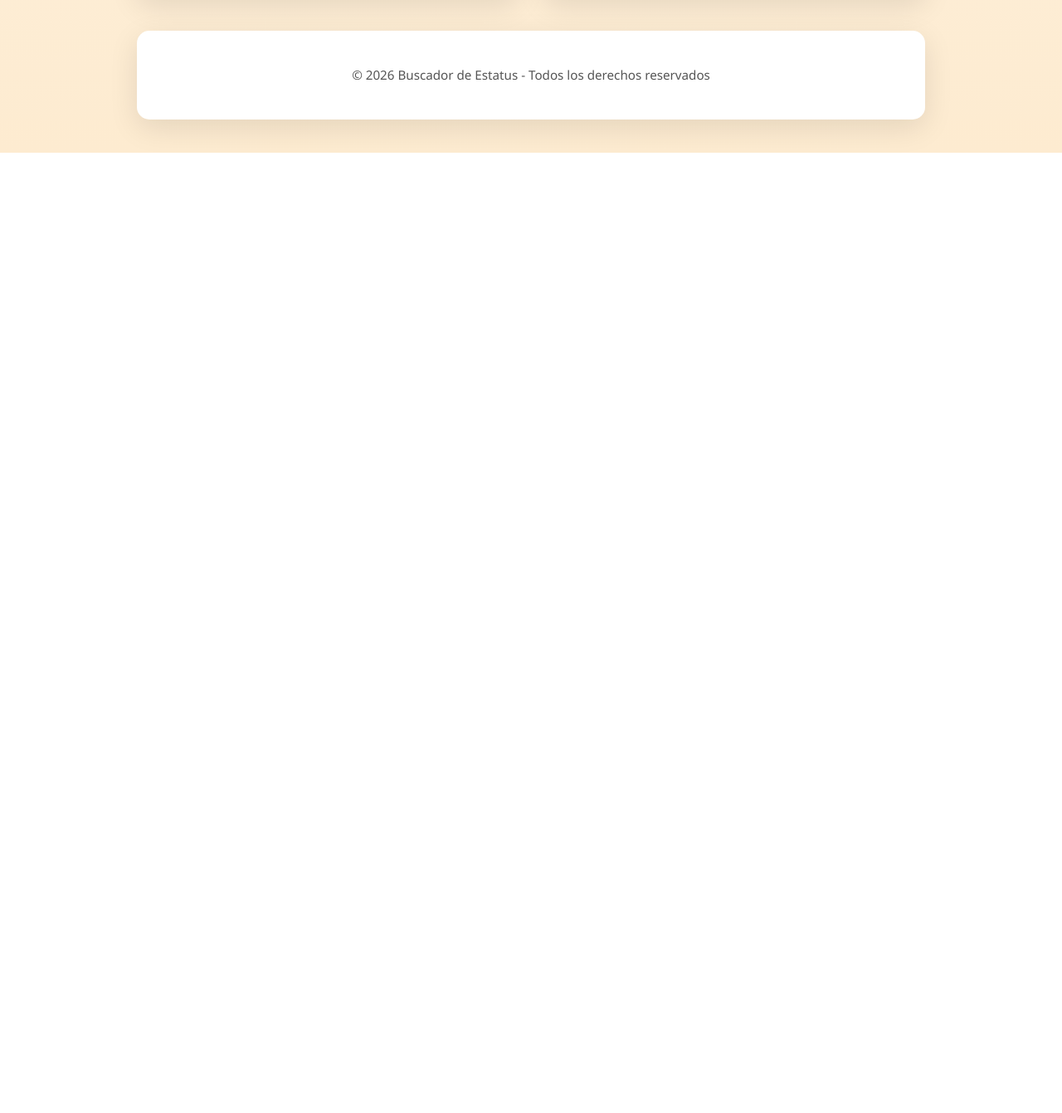
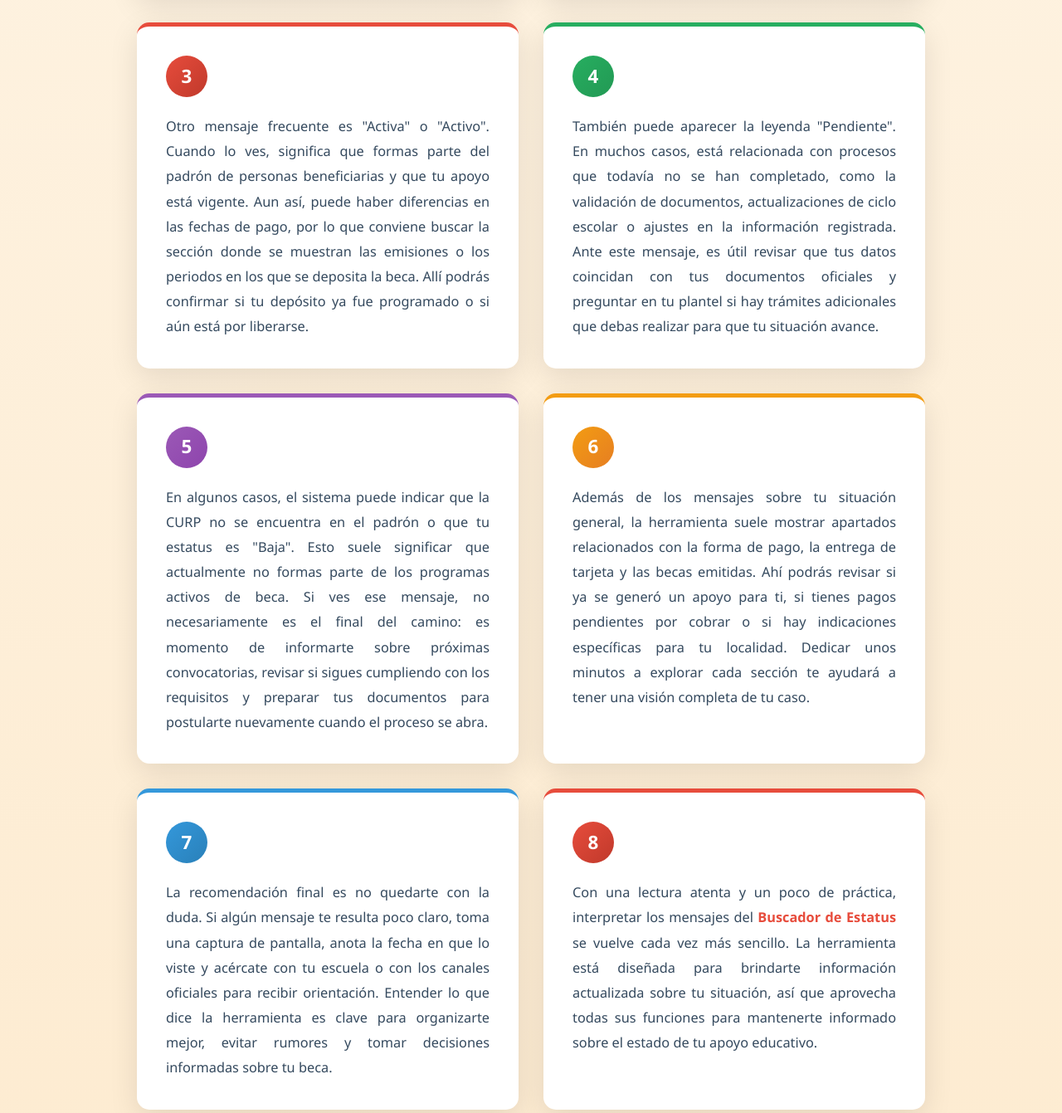
Before and after one commit to pandytech/the-application, a plain HTML site: page index.html in a window 1280 px wide. Shown: the part 862-2203 px from the top of the page at 83% size. Before the commit the page ends 1046 px from the top, so only its background shows below. Drawn offline with Linux system fonts and the light colour scheme.

Commit message:
Update index.html

```diff
--- a/index.html
+++ b/index.html
@@ -3,7 +3,6 @@
 <head>
 <meta charset="UTF-8">
 <meta name="viewport" content="width=device-width, initial-scale=1.0">
-
 <!-- Primary Meta Tags -->
 <meta name="title" content="Guía fácil de mensajes del Buscador de Estatus">
 <meta name="description" content="Aprende a interpretar los mensajes del Buscador de Estatus de Becas Benito Juárez con una guía sencilla, ejemplos claros y consejos para dar seguimiento.">
@@ -17,7 +16,6 @@
 <meta name="google-site-verification" content="fPrEigyQ8v6JtxtE5Btq-yc8DLDcAZE5akdy5ZY0cMw" />
 <!-- Canonical URL -->
 <link rel="canonical" href="https://the-application.onrender.com/">
-
 <!-- Open Graph Meta Tags -->
 <meta property="og:title" content="Guía fácil de mensajes del Buscador de Estatus">
 <meta property="og:description" content="Aprende a interpretar los mensajes del Buscador de Estatus de Becas Benito Juárez con una guía sencilla, ejemplos claros y consejos para dar seguimiento.">
@@ -36,7 +34,6 @@
 <meta property="article:tag" content="Mensajes">
 <meta property="article:tag" content="Guía">
 <meta property="article:tag" content="Buscador">
-
 <!-- Twitter Card Meta Tags -->
 <meta name="twitter:card" content="summary_large_image">
 <meta name="twitter:site" content="@BuscadorEstatus">
@@ -46,7 +43,6 @@
 <meta name="twitter:image" content="https://the-application.onrender.com/mensajes-guia.jpg">
 <meta name="twitter:image:alt" content="Guía Mensajes Buscador">
 <meta name="twitter:url" content="https://the-application.onrender.com/">
-
 <!-- Schema.org Structured Data -->
 <script type="application/ld+json">
 {
@@ -84,16 +80,13 @@
 }
 }
 </script>
-
 <title>Guía fácil de mensajes del Buscador de Estatus</title>
-
 <style>
 * {
 margin: 0;
 padding: 0;
 box-sizing: border-box;
 }
-
 body {
 font-family: 'Segoe UI', Tahoma, Geneva, Verdana, sans-serif;
 line-height: 1.8;
@@ -102,12 +95,10 @@
 min-height: 100vh;
 padding: 40px 20px;
 }
-
 .message-container {
 max-width: 950px;
 margin: 0 auto;
 }
-
 .message-header {
 background: white;
 border-radius: 20px;
@@ -116,14 +107,12 @@
 box-shadow: 0 15px 50px rgba(0, 0, 0, 0.1);
 text-align: center;
 }
-
 .chat-icon {
 width: 90px;
 height: 90px;
 margin: 0 auto 25px;
 position: relative;
 }
-
 .chat-bubble {
 position: absolute;
 background: linear-gradient(135deg, #f39c12 0%, #e67e22 100%);
@@ -138,7 +127,6 @@
 font-size: 1.8em;
 color: white;
 }
-
 .chat-bubble::after {
 content: "";
 position: absolute;
@@ -149,7 +137,6 @@
 bottom: -8px;
 left: 15px;
 }
-
 .chat-bubble-2 {
 position: absolute;
 background: linear-gradient(135deg, #3498db 0%, #2980b9 100%);
@@ -164,7 +151,6 @@
 font-size: 1.4em;
 color: white;
 }
-
 .chat-bubble-2::after {
 content: "";
 position: absolute;
@@ -175,14 +161,12 @@
 top: -6px;
 right: 10px;
 }
-
 h1 {
 font-size: 2.3em;
 color: #2c3e50;
 margin-bottom: 15px;
 font-weight: 700;
 }
-
 .header-subtitle {
 font-size: 1.05em;
 color: #7f8c8d;
@@ -190,14 +174,12 @@
 margin: 0 auto;
 line-height: 1.7;
 }
-
 .messages-grid {
 display: grid;
 grid-template-columns: 1fr 1fr;
 gap: 30px;
 margin-bottom: 40px;
 }
-
 .message-card {
 background: white;
 border-radius: 15px;
@@ -207,16 +189,31 @@
 transition: all 0.3s ease;
 position: relative;
 }
-
 .message-card:nth-child(2) {
 border-top-color: #3498db;
 }
-
+.message-card:nth-child(3) {
+border-top-color: #e74c3c;
+}
+.message-card:nth-child(4) {
+border-top-color: #27ae60;
+}
+.message-card:nth-child(5) {
+border-top-color: #9b59b6;
+}
+.message-card:nth-child(6) {
+border-top-color: #f39c12;
+}
+.message-card:nth-child(7) {
+border-top-color: #3498db;
+}
+.message-card:nth-child(8) {
+border-top-color: #e74c3c;
+}
 .message-card:hover {
 transform: translateY(-8px);
 box-shadow: 0 20px 50px rgba(0, 0, 0, 0.15);
 }
-
 .message-number {
 display: inline-block;
 width: 50px;
@@ -231,11 +228,27 @@
 font-size: 1.4em;
 margin-bottom: 20px;
 }
-
 .message-card:nth-child(2) .message-number {
 background: linear-gradient(135deg, #3498db 0%, #2980b9 100%);
 }
-
+.message-card:nth-child(3) .message-number {
+background: linear-gradient(135deg, #e74c3c 0%, #c0392b 100%);
+}
+.message-card:nth-child(4) .message-number {
+background: linear-gradient(135deg, #27ae60 0%, #229954 100%);
+}
+.message-card:nth-child(5) .message-number {
+background: linear-gradient(135deg, #9b59b6 0%, #8e44ad 100%);
+}
+.message-card:nth-child(6) .message-number {
+background: linear-gradient(135deg, #f39c12 0%, #e67e22 100%);
+}
+.message-card:nth-child(7) .message-number {
+background: linear-gradient(135deg, #3498db 0%, #2980b9 100%);
+}
+.message-card:nth-child(8) .message-number {
+background: linear-gradient(135deg, #e74c3c 0%, #c0392b 100%);
+}
 .message-card p {
 color: #34495e;
 font-size: 1.02em;
@@ -243,7 +256,17 @@
 text-align: justify;
 margin: 0;
 }
-
+.message-card a {
+color: #e74c3c;
+text-decoration: none;
+font-weight: 600;
+transition: all 0.3s ease;
+border-bottom: 2px solid transparent;
+}
+.message-card a:hover {
+color: #c0392b;
+border-bottom-color: #c0392b;
+}
 .footer-section {
 background: white;
 border-radius: 15px;
@@ -251,106 +274,86 @@
 text-align: center;
 box-shadow: 0 10px 35px rgba(0, 0, 0, 0.1);
 }
-
 .footer-section p {
 margin: 0;
 font-size: 0.95em;
 color: #555;
 }
-
 @media (max-width: 768px) {
 .message-header {
 padding: 40px 30px;
 }
-
 h1 {
 font-size: 1.9em;
 }
-
 .chat-icon {
 width: 75px;
 height: 75px;
 }
-
 .chat-bubble {
 width: 60px;
 height: 45px;
 font-size: 1.5em;
 }
-
 .chat-bubble-2 {
 width: 48px;
 height: 35px;
 font-size: 1.2em;
 }
-
 .messages-grid {
 grid-template-columns: 1fr;
 gap: 25px;
 }
-
 .message-card {
 padding: 30px 25px;
 }
 }
-
 @media (max-width: 480px) {
 body {
 padding: 20px 15px;
 }
-
 .message-header {
 padding: 30px 20px;
 margin-bottom: 30px;
 }
-
 h1 {
 font-size: 1.6em;
 }
-
 .header-subtitle {
 font-size: 1em;
 }
-
 .chat-icon {
 width: 65px;
 height: 65px;
 margin-bottom: 20px;
 }
-
 .chat-bubble {
 width: 52px;
 height: 40px;
 font-size: 1.3em;
 }
-
 .chat-bubble-2 {
 width: 42px;
 height: 32px;
 font-size: 1em;
 }
-
 .messages-grid {
 gap: 20px;
 }
-
 .message-card {
 padding: 25px 20px;
 border-top-width: 4px;
 }
-
 .message-number {
 width: 45px;
 height: 45px;
 font-size: 1.2em;
 margin-bottom: 15px;
 }
-
 .message-card p {
 font-size: 0.98em;
 text-align: left;
 }
-
 .footer-section {
 padding: 30px 20px;
 }
@@ -366,19 +369,40 @@
 </div>
 <h1>Guía fácil para entender todos los mensajes del Buscador de Estatus de Becas Benito Juárez</h1>
 </div>
-
 <div class="messages-grid">
 <div class="message-card">
 <div class="message-number">1</div>
 <p>Cuando revisas tu beca en línea, lo primero que ves son una serie de mensajes y estatus que a veces parecen confusos. Muchos estudiantes se preguntan si su apoyo está aprobado, en trámite o si hubo algún problema con sus datos. Por eso es tan importante contar con una explicación clara que traduzca esos términos a un lenguaje sencillo y te ayude a saber qué esperar.</p>
 </div>
-
 <div class="message-card">
 <div class="message-number">2</div>
 <p>El Buscador de Estatus muestra diferentes mensajes según la etapa en la que se encuentre tu apoyo. Uno de los más comunes es "En revisión", que suele indicar que la coordinación todavía está verificando tu información escolar o personal. En ese momento, lo recomendable es tener paciencia, seguir consultando periódicamente y estar al pendiente de avisos en tu escuela o en los canales oficiales del programa.</p>
 </div>
+<div class="message-card">
+<div class="message-number">3</div>
+<p>Otro mensaje frecuente es "Activa" o "Activo". Cuando lo ves, significa que formas parte del padrón de personas beneficiarias y que tu apoyo está vigente. Aun así, puede haber diferencias en las fechas de pago, por lo que conviene buscar la sección donde se muestran las emisiones o los periodos en los que se deposita la beca. Allí podrás confirmar si tu depósito ya fue programado o si aún está por liberarse.</p>
 </div>
-
+<div class="message-card">
+<div class="message-number">4</div>
+<p>También puede aparecer la leyenda "Pendiente". En muchos casos, está relacionada con procesos que todavía no se han completado, como la validación de documentos, actualizaciones de ciclo escolar o ajustes en la información registrada. Ante este mensaje, es útil revisar que tus datos coincidan con tus documentos oficiales y preguntar en tu plantel si hay trámites adicionales que debas realizar para que tu situación avance.</p>
+</div>
+<div class="message-card">
+<div class="message-number">5</div>
+<p>En algunos casos, el sistema puede indicar que la CURP no se encuentra en el padrón o que tu estatus es "Baja". Esto suele significar que actualmente no formas parte de los programas activos de beca. Si ves ese mensaje, no necesariamente es el final del camino: es momento de informarte sobre próximas convocatorias, revisar si sigues cumpliendo con los requisitos y preparar tus documentos para postularte nuevamente cuando el proceso se abra.</p>
+</div>
+<div class="message-card">
+<div class="message-number">6</div>
+<p>Además de los mensajes sobre tu situación general, la herramienta suele mostrar apartados relacionados con la forma de pago, la entrega de tarjeta y las becas emitidas. Ahí podrás revisar si ya se generó un apoyo para ti, si tienes pagos pendientes por cobrar o si hay indicaciones específicas para tu localidad. Dedicar unos minutos a explorar cada sección te ayudará a tener una visión completa de tu caso.</p>
+</div>
+<div class="message-card">
+<div class="message-number">7</div>
+<p>La recomendación final es no quedarte con la duda. Si algún mensaje te resulta poco claro, toma una captura de pantalla, anota la fecha en que lo viste y acércate con tu escuela o con los canales oficiales para recibir orientación. Entender lo que dice la herramienta es clave para organizarte mejor, evitar rumores y tomar decisiones informadas sobre tu beca.</p>
+</div>
+<div class="message-card">
+<div class="message-number">8</div>
+<p>Con una lectura atenta y un poco de práctica, interpretar los mensajes del <a href="https://buscadordeestatus.mx/">Buscador de Estatus</a> se vuelve cada vez más sencillo. La herramienta está diseñada para brindarte información actualizada sobre tu situación, así que aprovecha todas sus funciones para mantenerte informado sobre el estado de tu apoyo educativo.</p>
+</div>
+</div>
 <div class="footer-section">
 <p>&copy; 2026 Buscador de Estatus - Todos los derechos reservados</p>
 </div>
```
Lines whose indentation alone changed are shown as unchanged.
